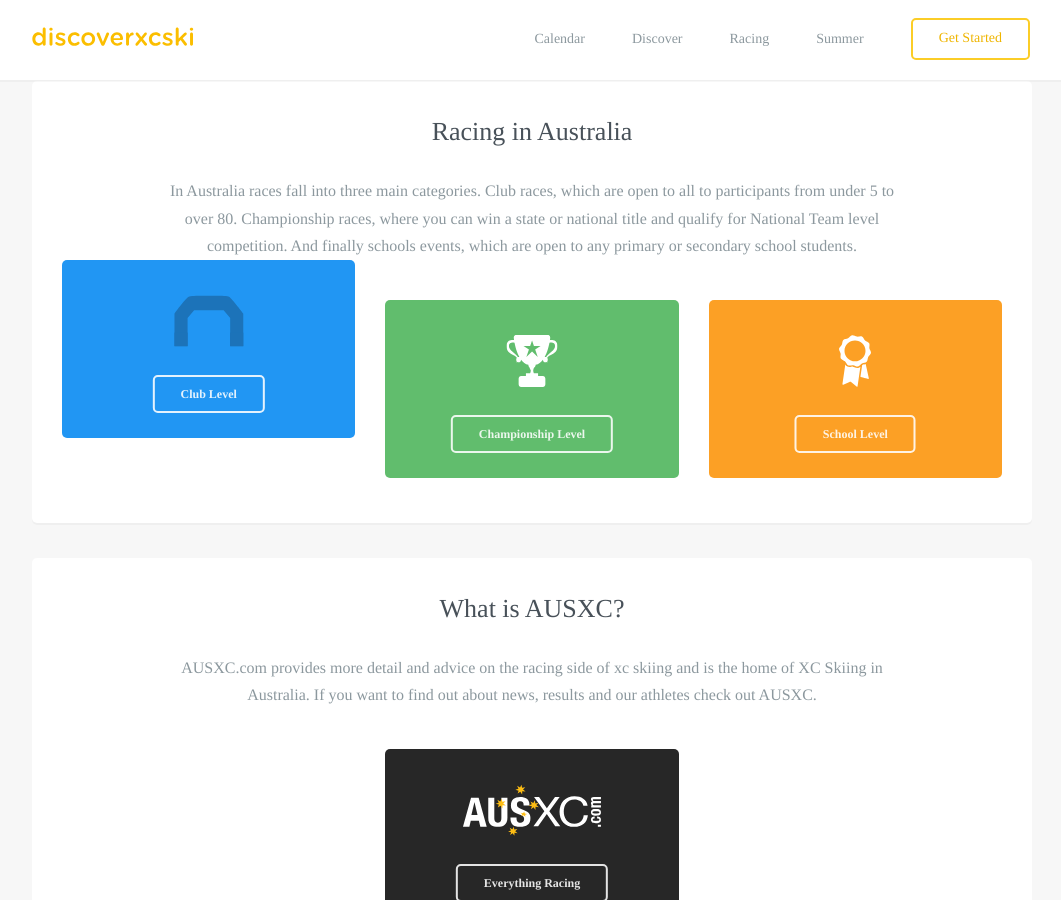
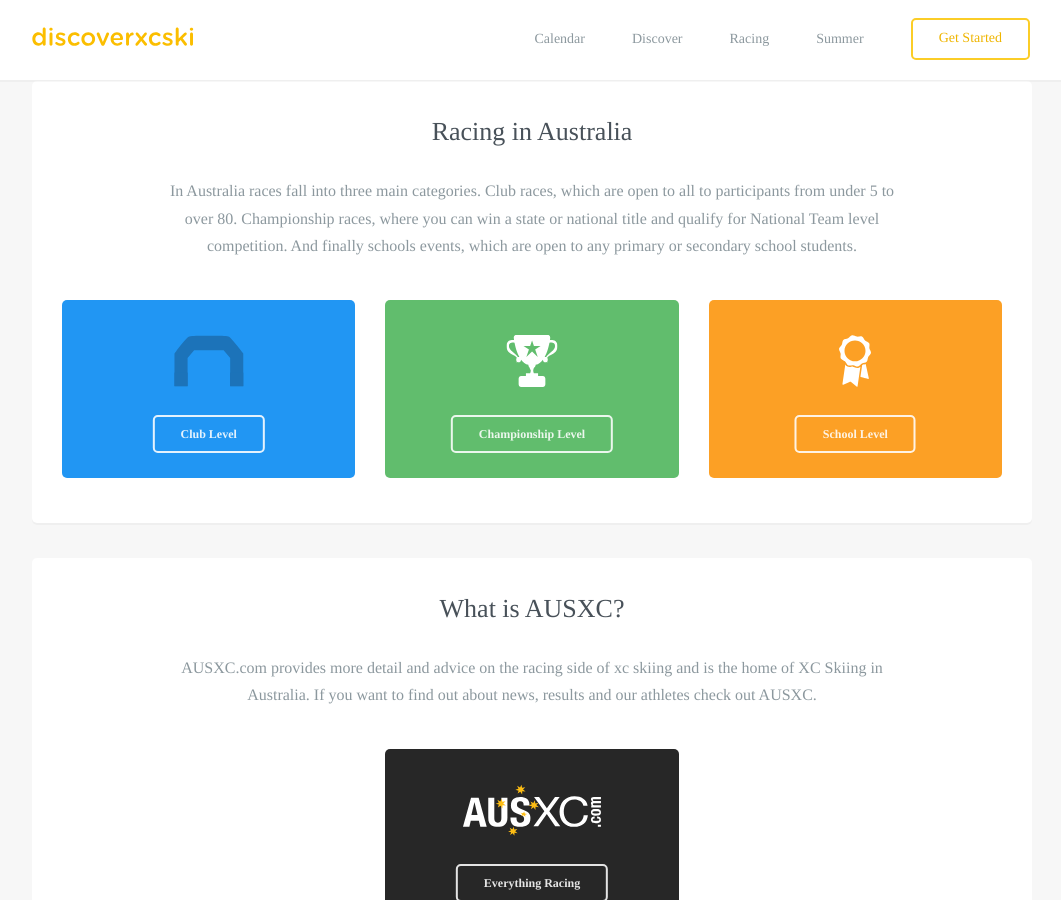
Before and after one commit to robcatto/robcatto.github.io, a Jekyll site: the page built from racing/index.html, in a window 1280 px wide and 900 px high, scrolled down 1174 px. Shown: the whole window, without its empty margins (108-1169 px from the left). Built offline with Jekyll 4.4.1, drawn with Linux system fonts in a browser that asks for light colours; some web fonts are replaced; Markdown is read by kramdown in place of the engine named in the settings.

Commit message:
Update index.html

```diff
--- a/racing/index.html
+++ b/racing/index.html
@@ -72,7 +72,7 @@ layout: default
 
 
                         <div class="column three">
-                            <div class="callout-card nav-card" style="background-color: #2196F3;">
+                            <div class="callout-card" style="background-color: #2196F3;">
                                                     <svg width="77px" height="58px" viewBox="0 0 77 58" version="1.1" xmlns="http://www.w3.org/2000/svg" xmlns:xlink="http://www.w3.org/1999/xlink" xmlns:sketch="http://www.bohemiancoding.com/sketch/ns">
     <!-- Generator: Sketch 3.3.2 (12043) - http://www.bohemiancoding.com/sketch -->
     <title>Group Copy 27</title>
```
